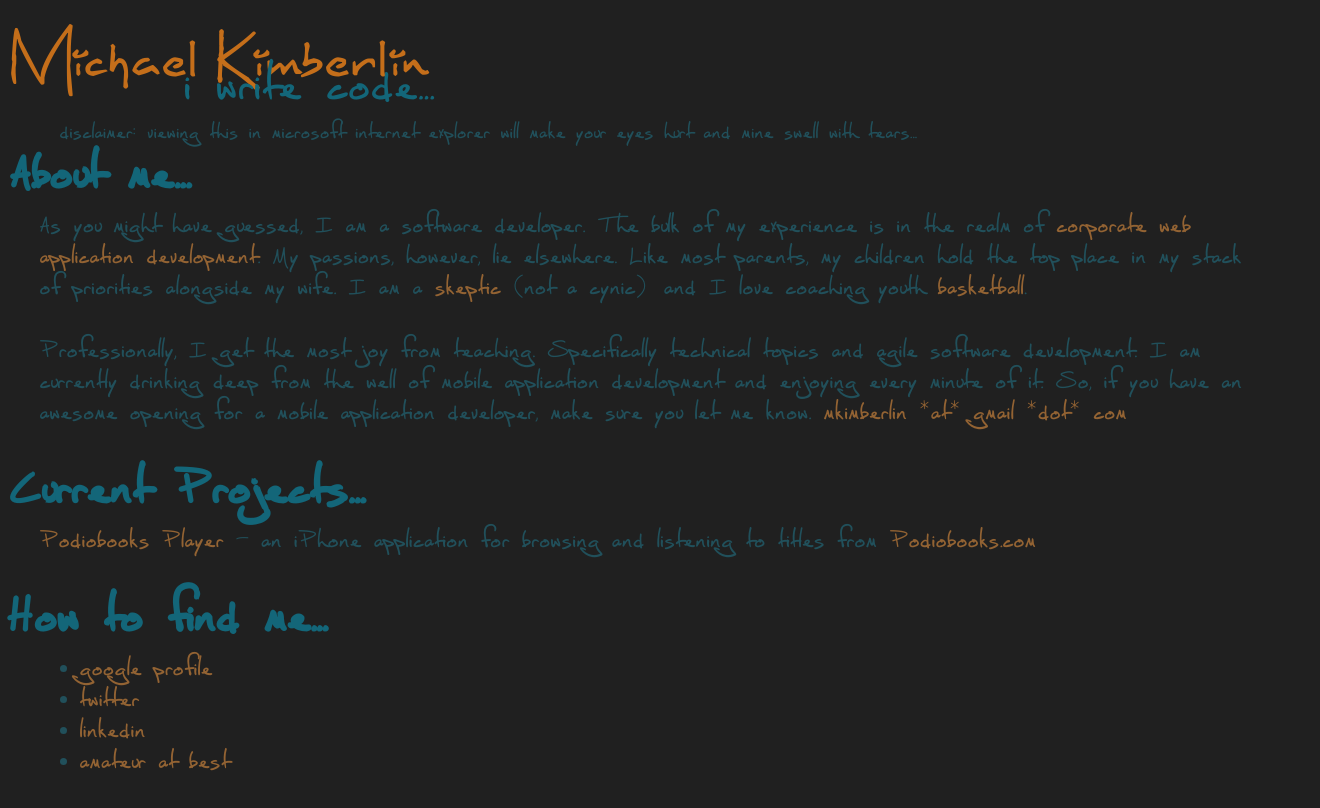
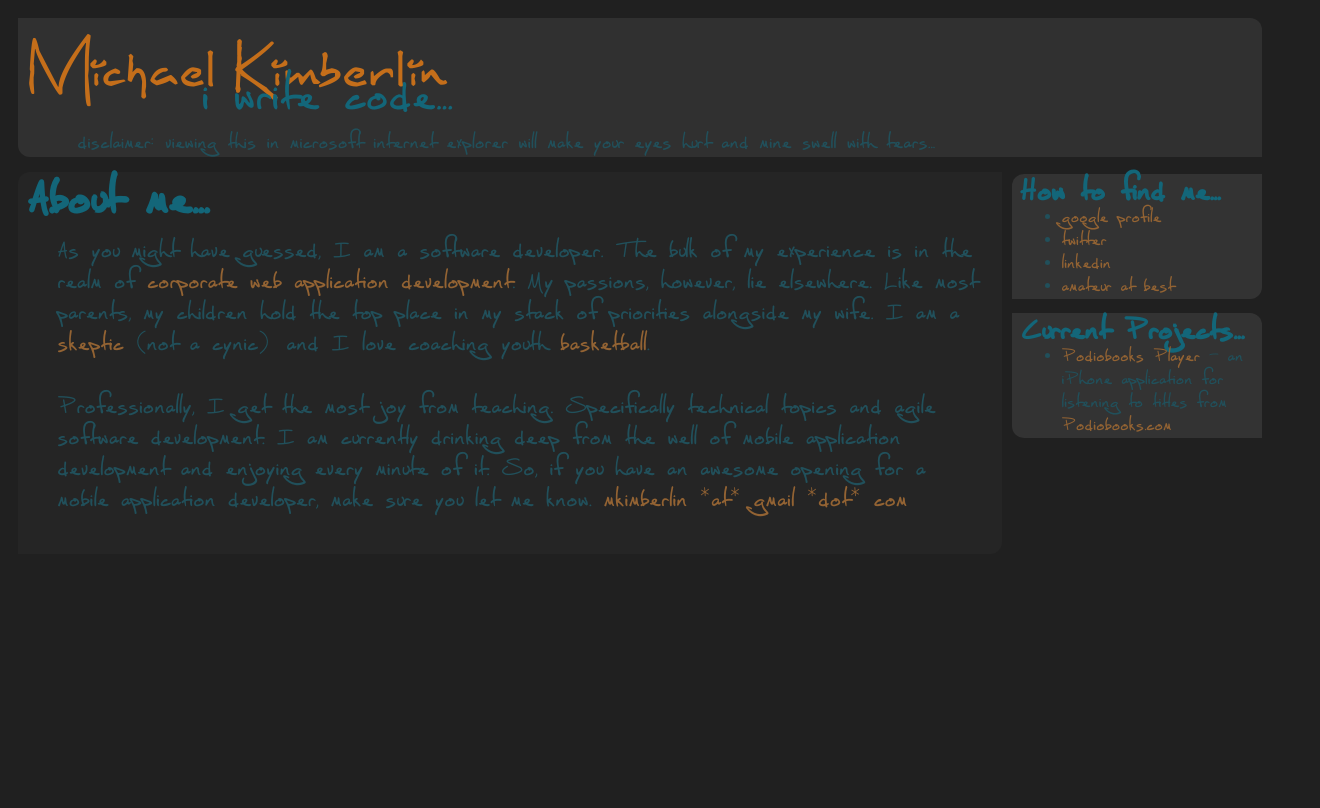
Before and after one commit to mkimberlin/mkimberlin.github.com, a plain HTML site: page index.html in a window 1280 px wide. Shown: the whole page, 1320 px wide, since content can reach past the window. Drawn offline with Linux system fonts and the light colour scheme.

Commit message:
layout changes

```diff
--- a/css/michael.css
+++ b/css/michael.css
@@ -30,15 +30,73 @@ body {
   color: #21505B;
   font-family: fictionalhead;
   font-size: 1em;
-  margin-left: 10px;
-  margin-right: 10px;
+  padding: 10px;
 }
 
-p, ul {
+p {
   position: relative;
   font-size: 2em;
-  margin-left: 30px;
-  margin-right: 20px;
+  padding-left: 30px;
+  padding-right: 10px;
+}
+
+#contact {
+  margin-top: 20px;
+}
+
+#aboutme {
+  margin-top: 20px;
+  margin-right: 260px;
+  padding: 0 10px 5px 10px;
+  background-color: #252525;
+}
+
+#sidebarwrapper {
+  position: relative;
+  width: 250px;
+  float: right;
+  padding-left: 10px;
+}
+
+#titlewrapper {
+  background-color: #303030;
+  padding-left: 10px;
+  padding-right: 10px;
+  padding-bottom: 20px;
+}
+
+.sidebar {
+  margin-top: -10px;
+  background-color: #333333;
+  padding-left: 10px;
+  padding-right: 10px;
+}
+
+.topleftbottomright {
+  border-top-left-radius: 12px;
+  border-bottom-right-radius: 12px;
+  -moz-border-radius-topleft: 12px;
+  -moz-border-radius-bottomright: 12px;
+  -webkit-border-top-left-radius: 12px;
+  -webkit-border-bottom-right-radius: 12px;
+}
+
+.toprightbottomleft {
+  border-top-right-radius: 12px;
+  border-bottom-left-radius: 12px;
+  -moz-border-radius-topright: 12px;
+  -moz-border-radius-bottomleft: 12px;
+  -webkit-border-top-right-radius: 12px;
+  -webkit-border-bottom-left-radius: 12px;
+}
+
+.sidebar h3 {
+  font-size: 2.5em;
+  margin-top: -3px;
+}
+
+.sidebar ul {
+  font-size: 1.5em;
 }
 
 a {
@@ -55,11 +113,12 @@ a:active, a:hover {
   left: 50px;
   top: 20px;
   font-size: 1.7em;
+  margin-right: 50px;
 }
 
 h3 {
   color: #136679;
   font-size: 4em;
-  margin-top: 20px;
+  margin-top: -5px;
   margin-bottom: -30px;
 }
--- a/index.html
+++ b/index.html
@@ -7,6 +7,7 @@
 <link rel="stylesheet" type="text/css" href="css/michael.css">
 </head>
 <body>
+<div id="titlewrapper" class="toprightbottomleft">
 <div class="logo">
   <span class="logotext">i write code...</span>
 </div>
@@ -14,6 +15,29 @@
   disclaimer: viewing this in microsoft internet explorer will make your eyes
   hurt and mine swell with tears...
 </div>
+</div>
+<div id="sidebarwrapper">
+<div id="contact" class="sidebar topleftbottomright">
+<h3>How to find me...</h3>
+  <ul>
+    <li><a href="http://www.google.com/profiles/mkimberlin">google profile</a></li>
+    <li><a href="http://twitter.com/mkimberlin">twitter</a></li>
+    <li><a href="http://www.linkedin.com/in/mkimberlin">linkedin</a></li>
+    <li><a href="http://www.amateuratbest.com">amateur at best</a></li>
+  </ul>
+</div>
+<div class="sidebar toprightbottomleft">
+  <h3>Current Projects...</h3>
+  <ul>
+    <li>
+      <a href="http://github.com/mkimberlin/podiobooks-iphone">Podiobooks Player</a>
+      - an iPhone application for listening to titles from
+      <a href="http://podiobooks.com">Podiobooks.com</a>
+    </li>
+  </ul>
+</div>
+</div>
+<div id="aboutme" class="topleftbottomright">
 <h3>About me...</h3>
 <p>
   As you might have guessed, I am a software developer.  The bulk of my
@@ -30,20 +54,6 @@
   it.  So, if you have an awesome opening for a mobile application developer,
   make sure you let me know. <a href="mailto:mkimberlin*NOSPAM*@*TAKEITSOMEWHEREELSE*gmail.com">mkimberlin *at* gmail *dot* com</a>
 </p>
-<h3>Current Projects...</h3>
-<p>
-  <a href="http://github.com/mkimberlin/podiobooks-iphone">Podiobooks Player</a>
-  - an iPhone application for browsing and listening to titles from
-  <a href="http://podiobooks.com">Podiobooks.com</a>
-</p>
-<h3>How to find me...</h3>
-<p>
-  <ul>
-    <li><a href="http://www.google.com/profiles/mkimberlin">google profile</a></li>
-    <li><a href="http://twitter.com/mkimberlin">twitter</a></li>
-    <li><a href="http://www.linkedin.com/in/mkimberlin">linkedin</a></li>
-    <li><a href="http://www.amateuratbest.com">amateur at best</a></li>
-  </ul>
-</p>
+</div>
 </body>
 </html>
```
